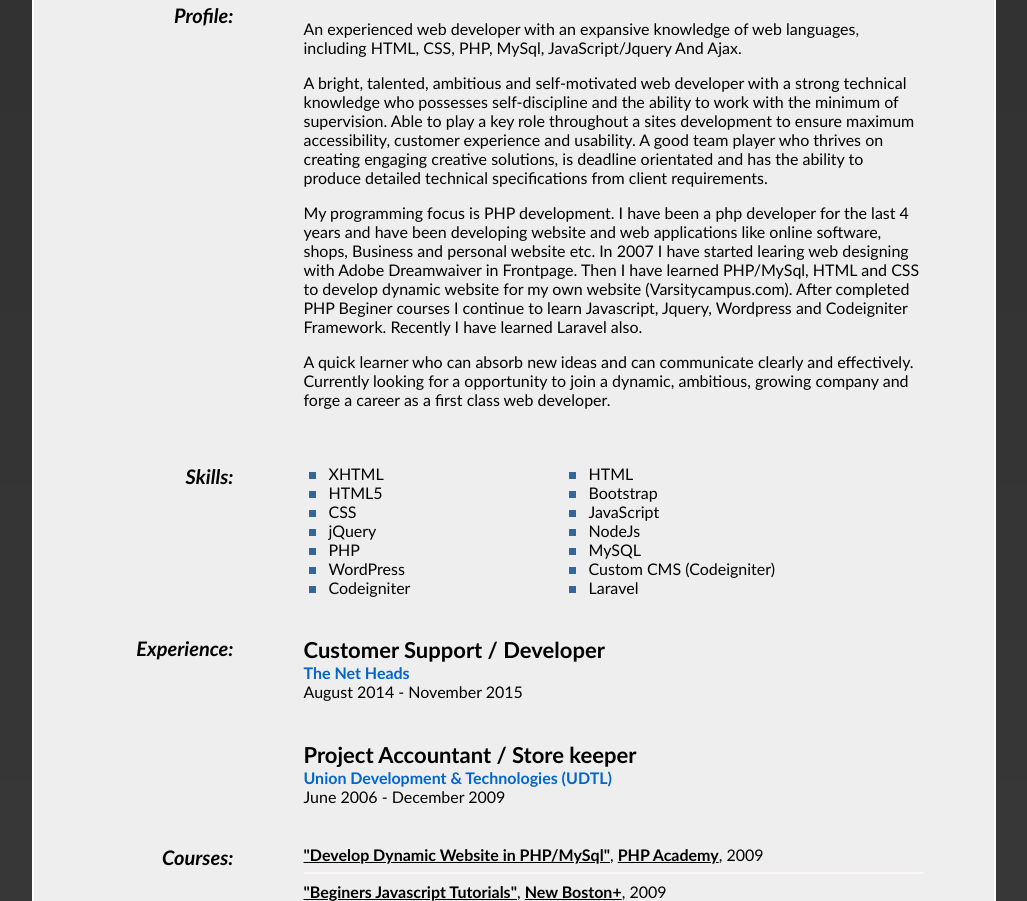
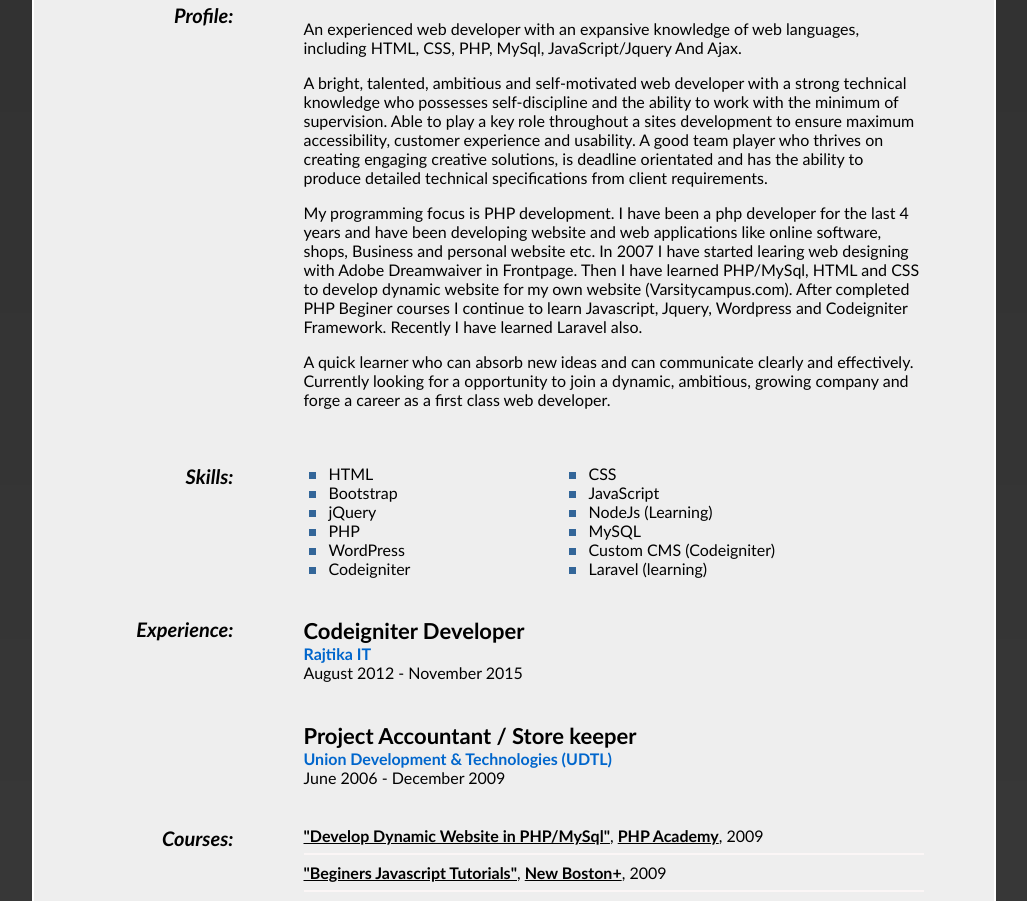
Before and after one commit to jewel1989r/jewel1989r.github.io, a plain HTML site: page index.html in a window 1280 px wide. Shown: the part 418-1319 px from the top of the page, without its empty margins (126-1153 px from the left). Drawn offline with Linux system fonts and the light colour scheme.

Commit message:
Skills changes

```diff
--- a/index.html
+++ b/index.html
@@ -102,22 +102,20 @@ company and forge a career as a first class web developer.</p>
 
 <section id="skills">
 <ul class="list1">
-<li itemprop="itemListElement">XHTML</li>
-<li itemprop="itemListElement">HTML5</li>
-<li itemprop="itemListElement">CSS</li>
+<li itemprop="itemListElement">HTML</li>
+<li itemprop="itemListElement">Bootstrap</li>
 <li itemprop="itemListElement">jQuery</li>
 <li itemprop="itemListElement">PHP</li>
 <li itemprop="itemListElement">WordPress</li>
 <li itemprop="itemListElement">Codeigniter</li>
 </ul>
 <ul class="list2">
-<li itemprop="itemListElement">HTML</li>
-<li itemprop="itemListElement">Bootstrap</li>
+<li itemprop="itemListElement">CSS</li>
 <li itemprop="itemListElement">JavaScript</li>
-<li itemprop="itemListElement">NodeJs</li>
+<li itemprop="itemListElement">NodeJs (Learning)</li>
 <li itemprop="itemListElement">MySQL</li>
 <li itemprop="itemListElement">Custom CMS (Codeigniter)</li>
-<li itemprop="itemListElement">Laravel</li>
+<li itemprop="itemListElement">Laravel (learning)</li>
 </ul>
 </section>
 
@@ -140,9 +138,9 @@ company and forge a career as a first class web developer.</p>
 <!-- Position #1 -->
 <div itemscope itemtype="http://schema.org/Organization">
 
-<h2 class="top"><span itemprop="jobTitle">Customer Support / Developer</span></h2>
-<p class="bus1"><span itemprop="name">The Net Heads</span></p>
-<p class="time">August 2014 &#45; November 2015</p>
+<h2 class="top"><span itemprop="jobTitle">Codeigniter Developer</span></h2>
+<p class="bus1"><span itemprop="name">Rajtika IT</span></p>
+<p class="time">August 2012 &#45; November 2015</p>
 
 <!--p itemprop="description">
 Lorem ipsum dolor sit amet, consectetuer adipiscing elit. Aenean commodo ligula eget dolor. Aenean massa. Cum sociis natoque penatibus et magnis dis parturient montes, nascetur ridiculus mus. Donec quam felis, ultricies nec, pellentesque eu, pretium quis, sem. Nulla consequat massa quis enim. Donec pede justo, fringilla vel, aliquet nec, vulputate eget, arcu. In enim justo, rhoncus ut, imperdiet a, venenatis vitae, justo. Nullam dictum felis eu pede mollis pretium.
```
